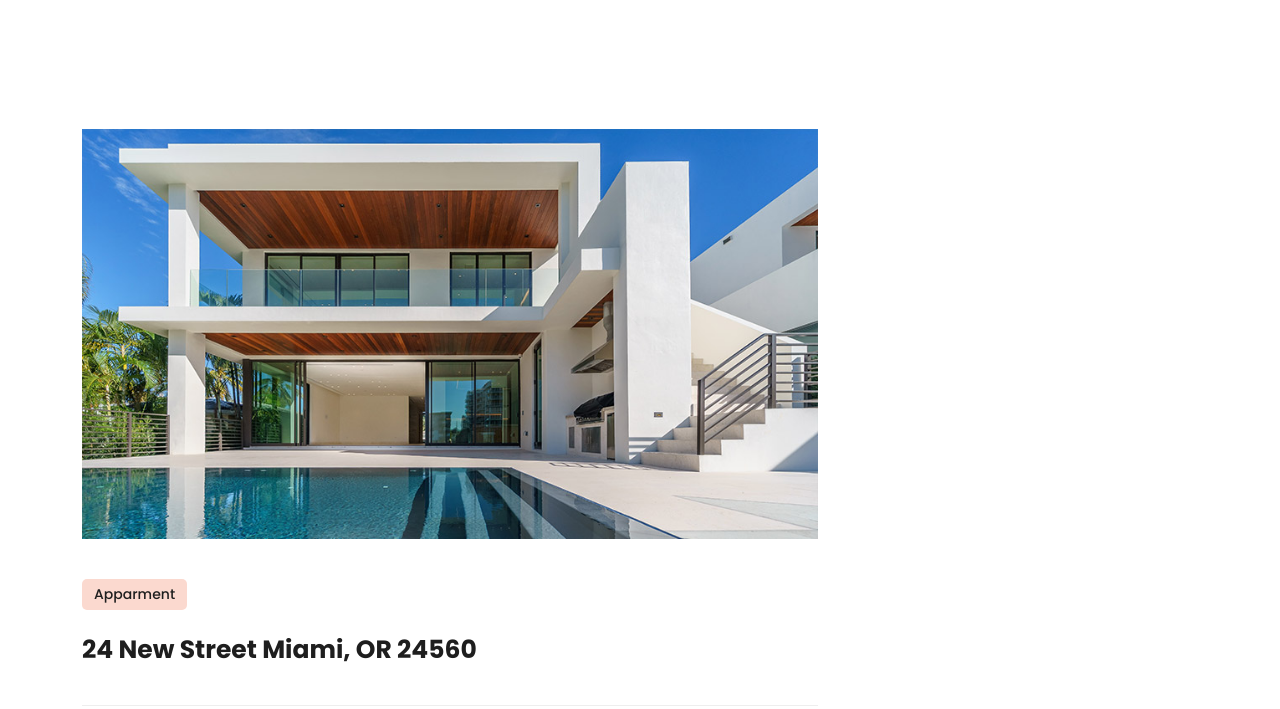
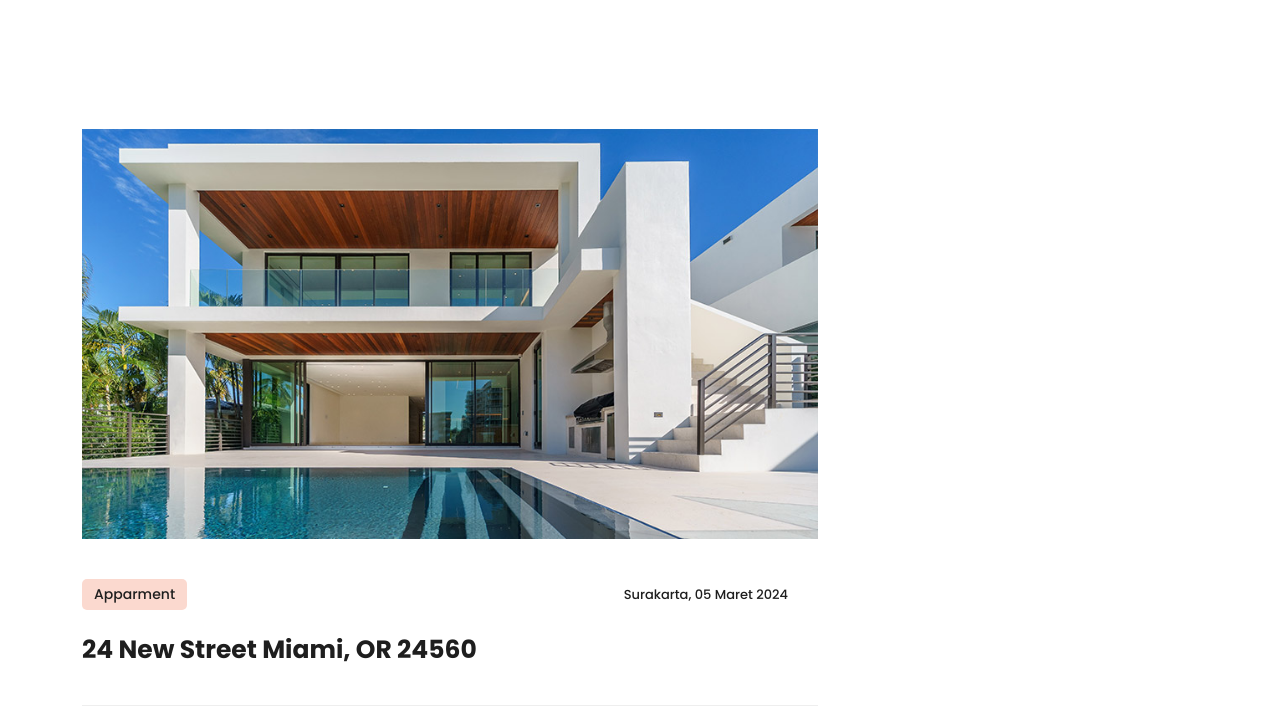
Before and after one commit to adesab27/smartcity-FE, a plain HTML site: page property-details.html in a window 1280 px wide. Shown: the part 91-800 px from the top of the page. Drawn offline with nearby package versions, Linux system fonts and the light colour scheme.

Commit message:
properti detail tanggal

```diff
--- a/assets/css/templatemo-villa-agency.css
+++ b/assets/css/templatemo-villa-agency.css
@@ -1710,6 +1710,13 @@ Single Page Style
   margin-top: 40px;
 }
 
+.single-property .main-content h6 {
+  font-size: small;
+  font-weight: 500;
+  padding: 48px 30px;
+  float: right;
+}
+
 .single-property .accordion {
   margin-top: 60px;
   margin-left: 0px;
--- a/property-details.html
+++ b/property-details.html
@@ -115,6 +115,7 @@ https://templatemo.com/tm-591-villa-agency
           </div>
           <div class="main-content">
             <span class="category">Apparment</span>
+            <h6 class="tanggal">Surakarta, 05 Maret 2024</h6>
             <h4>24 New Street Miami, OR 24560</h4>
             <p>Get <strong>the best villa agency</strong> HTML CSS Bootstrap Template for your company website. TemplateMo provides you the <a href="https://www.google.com/search?q=best+free+css+templates" target="_blank">best free CSS templates</a> in the world. Please tell your friends about it. Thank you. Cloud bread kogi bitters pitchfork shoreditch tumblr yr succulents single-origin coffee schlitz enamel pin you probably haven't heard of them ugh hella.
 
```
